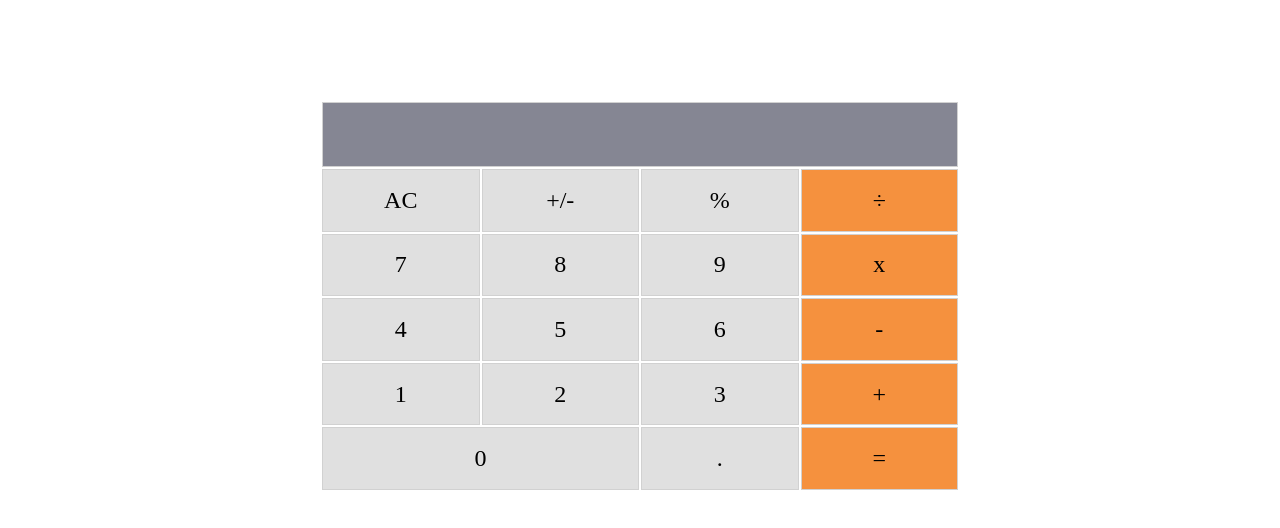
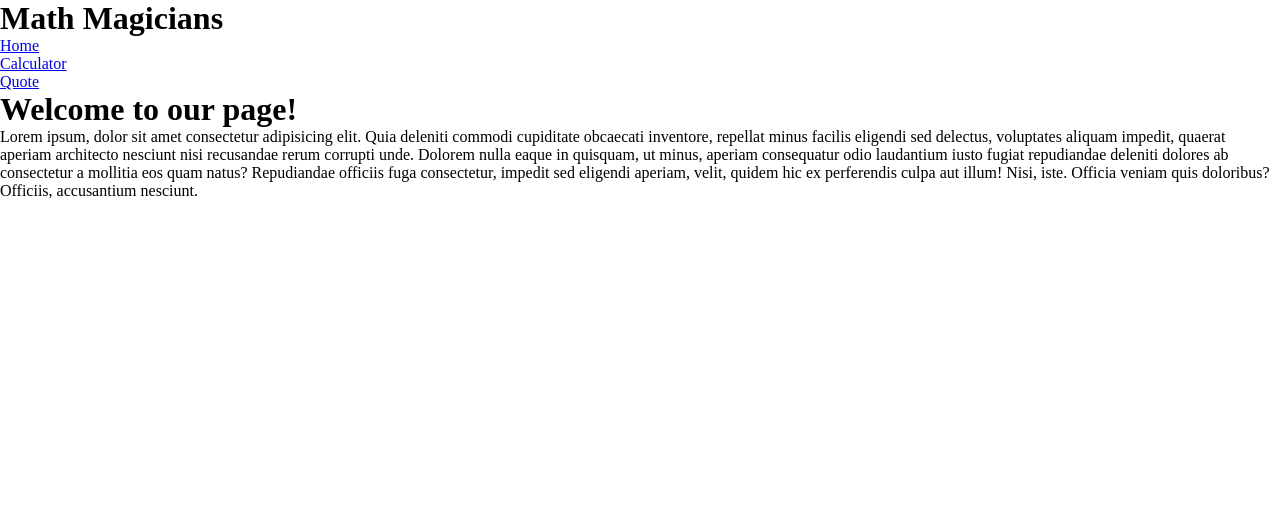
Before and after one commit to GoddessNgozi/Mathmagician, a React (Create React App) app: page / in a window 1280 px wide. Shown: the top 528 px of the page. Built offline with nearby package versions, Linux system fonts and the light colour scheme.

Commit message:
Add home and quote pages, create navigation routes in header

```diff
--- a/src/App.js
+++ b/src/App.js
@@ -1,9 +1,18 @@
 import React from 'react';
+import { Routes, Route } from 'react-router-dom';
+import Header from './components/Header';
+import Home from './components/Home';
+import Quote from './components/Quote';
 import Calculator from './components/Calculator';
 
 const App = () => (
   <div className="App">
-    <Calculator />
+    <Header />
+    <Routes>
+      <Route path="/" element={<Home />} />
+      <Route path="/quote" element={<Quote />} />
+      <Route path="/calculator" element={<Calculator />} />
+    </Routes>
   </div>
 );
 
--- /dev/null
+++ b/src/components/Header.js
@@ -0,0 +1,22 @@
+import { Link } from 'react-router-dom';
+
+function Header() {
+  return (
+    <header>
+      <h1>Math Magicians</h1>
+      <ul>
+        <li>
+          <Link to="/">Home</Link>
+        </li>
+        <li>
+          <Link to="/calculator">Calculator</Link>
+        </li>
+        <li>
+          <Link to="/quote">Quote</Link>
+        </li>
+      </ul>
+    </header>
+  );
+}
+
+export default Header;
--- /dev/null
+++ b/src/components/Home.js
@@ -0,0 +1,20 @@
+function Home() {
+  return (
+    <div>
+      <h1>Welcome to our page!</h1>
+      <p>
+        Lorem ipsum, dolor sit amet consectetur adipisicing elit. Quia deleniti
+        commodi cupiditate obcaecati inventore, repellat minus facilis eligendi
+        sed delectus, voluptates aliquam impedit, quaerat aperiam architecto
+        nesciunt nisi recusandae rerum corrupti unde. Dolorem nulla eaque in
+        quisquam, ut minus, aperiam consequatur odio laudantium iusto fugiat
+        repudiandae deleniti dolores ab consectetur a mollitia eos quam natus?
+        Repudiandae officiis fuga consectetur, impedit sed eligendi aperiam,
+        velit, quidem hic ex perferendis culpa aut illum! Nisi, iste. Officia
+        veniam quis doloribus? Officiis, accusantium nesciunt.
+      </p>
+    </div>
+  );
+}
+
+export default Home;
--- /dev/null
+++ b/src/components/Quote.js
@@ -0,0 +1,15 @@
+function Quote() {
+  return (
+    <div>
+      <div>
+        <p>
+          Mathematics is not about numbers, equations, computations or
+          algorithms: it is about understanding
+          <span>  -- William Paul Thurston</span>
+        </p>
+      </div>
+    </div>
+  );
+}
+
+export default Quote;
--- a/src/index.js
+++ b/src/index.js
@@ -1,5 +1,6 @@
 import React from 'react';
 import ReactDOM from 'react-dom/client';
+import { BrowserRouter } from 'react-router-dom';
 import './index.css';
 import App from './App';
 import reportWebVitals from './reportWebVitals';
@@ -7,7 +8,9 @@ import reportWebVitals from './reportWebVitals';
 const root = ReactDOM.createRoot(document.getElementById('root'));
 root.render(
   <React.StrictMode>
-    <App />
+    <BrowserRouter>
+      <App />
+    </BrowserRouter>
   </React.StrictMode>,
 );
 
```
